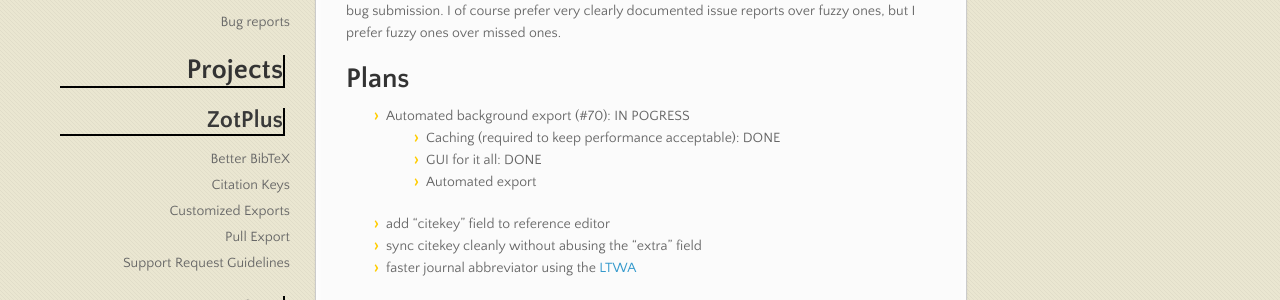
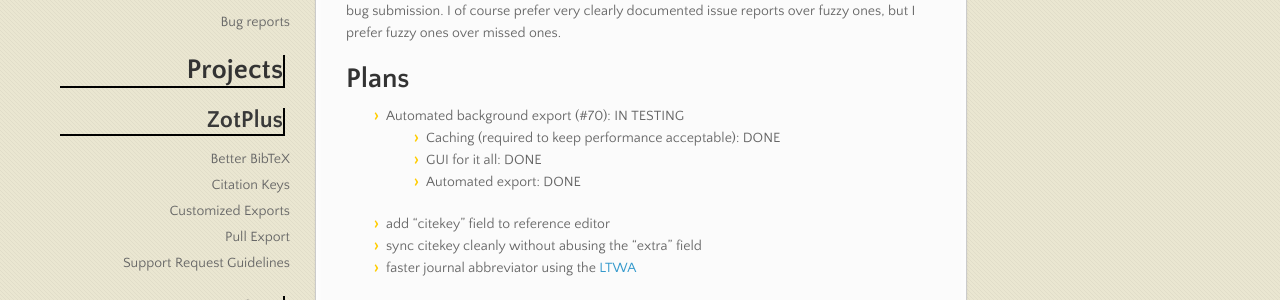
Before and after one commit to edwinksl/ZotPlus.github.io, a Jekyll site: the page built from better-bibtex/index.md, in a window 1280 px wide and 900 px high, scrolled down 1938 px. Shown: the part 446-746 px from the top of the window. Built offline with Jekyll 4.4.1, drawn with Linux system fonts in a browser that asks for light colours; nearby versions of some CDN libraries.

Commit message:
Update index.md

```diff
--- a/better-bibtex/index.md
+++ b/better-bibtex/index.md
@@ -100,10 +100,10 @@
 
 # Plans
 
-* Automated background export (#70): IN POGRESS
+* Automated background export (#70): IN TESTING
   * Caching (required to keep performance acceptable): DONE
   * GUI for it all: DONE
-  * Automated export
+  * Automated export: DONE
 * add "citekey" field to reference editor
 * sync citekey cleanly without abusing the "extra" field
 * faster journal abbreviator using the [LTWA](http://www.issn.org/services/online-services/access-to-the-ltwa/)
```
